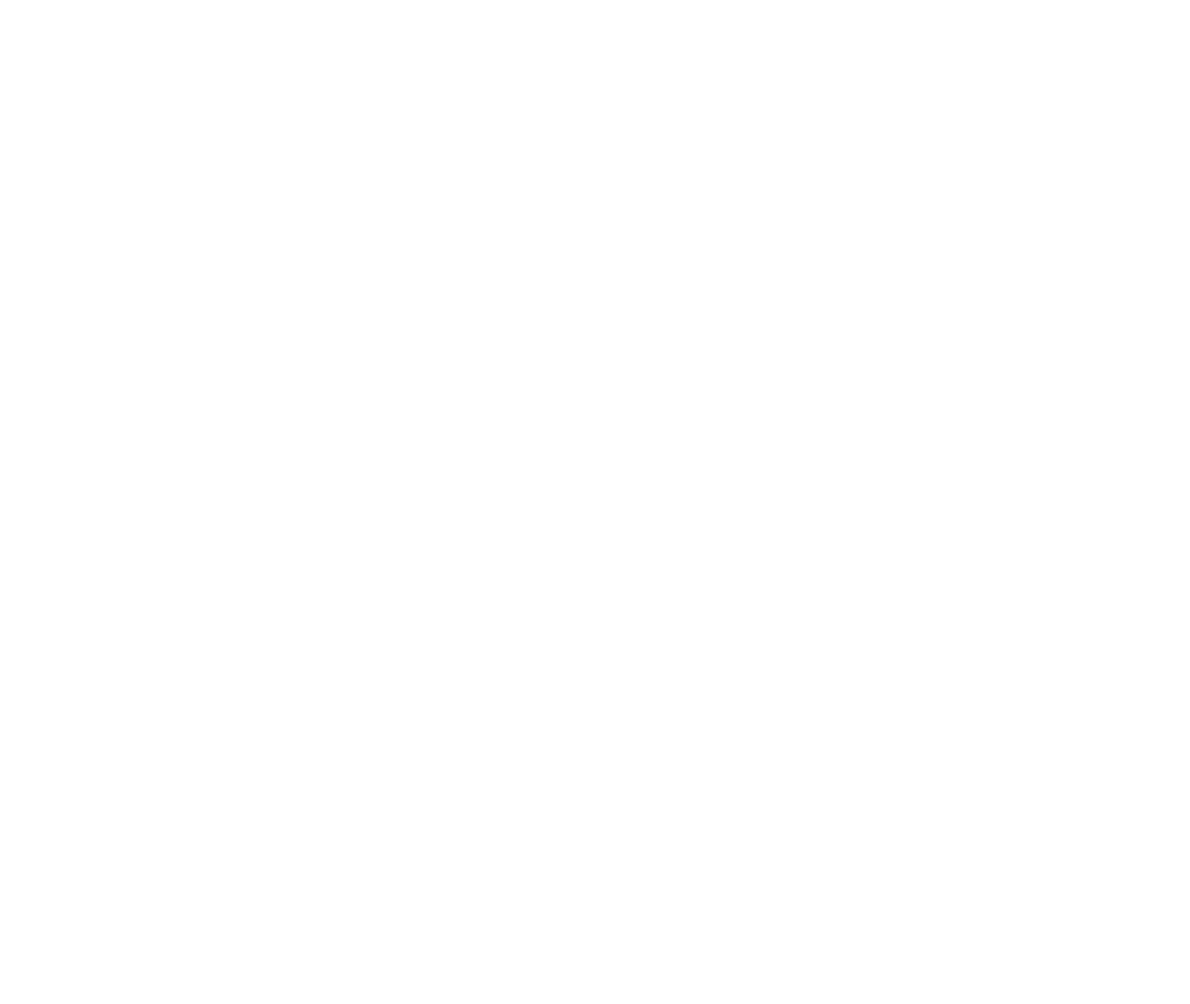
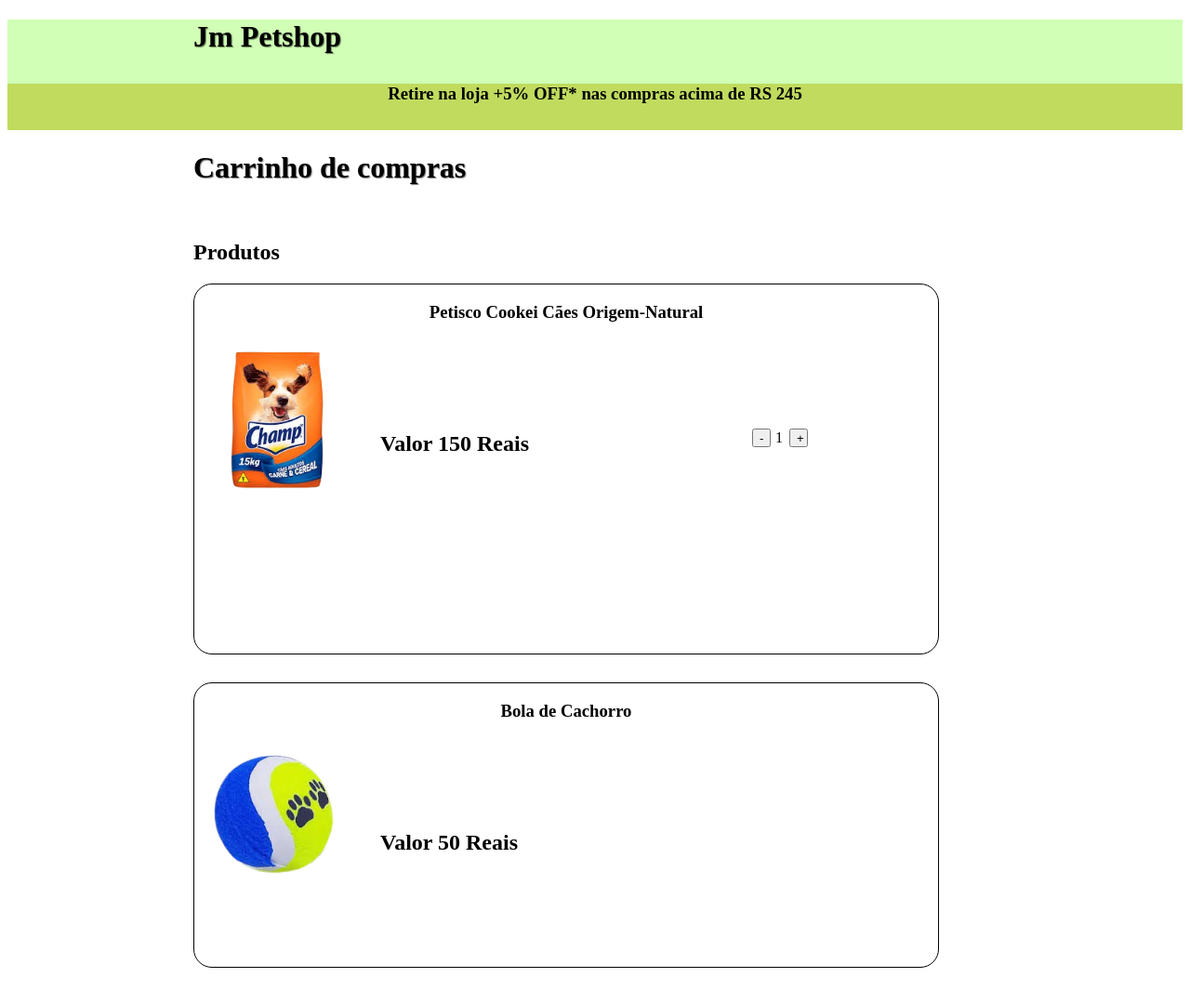
Before and after one commit to JoaoMarcos085/atividadesSenai, a plain HTML site: page jm3/comprar.html in a window 1280 px wide. Shown: the top 1080 px of the page at 93% size. Before the commit the page ends 800 px from the top, so only its background shows below. Drawn offline with Linux system fonts and the light colour scheme.

Commit message:
Add files via upload

```diff
--- a/jm3/comprar.html
+++ b/jm3/comprar.html
@@ -0,0 +1,63 @@
+<!DOCTYPE html>
+<html lang="en">
+<head>
+    <meta charset="UTF-8">
+    <meta name="viewport" content="width=device-width, initial-scale=1.0">
+    <title>Document</title>
+    <link rel="stylesheet" href="comprar2.css">
+</head>
+    <header>
+        <h1>Jm Petshop</h1>
+    </header>
+<body>
+
+    <section class="kk">
+        <h3>Retire na loja +5% OFF* nas compras acima de RS 245</h3>
+    </section>
+
+    <div class="com">
+        <h1>Carrinho de compras</h1>
+        <BR/>
+        <h2>Produtos</h2>
+
+    </div>
+
+    <section class="im">
+        <h3>Petisco Cookei Cães Origem-Natural</h3>
+        <img src="imagem/images-removebg-preview.png" alt="imgx" width="175">
+        <h2 class="valor">Valor 150 Reais</h2>
+        <button class="buto">-</button>
+        <p>1</p>
+        <button class="but">+</button>
+
+    </section>
+
+    <div class="im2">
+        <h3>Bola de Cachorro</h3>
+        <img src="imagem/transferir-removebg-preview (1).png" alt="img2" width="175">
+        <h2 class="bola">Valor 50 Reais</h2>
+
+
+    </div>
+
+    <div class="cep">
+        <h1>Consultar CEP</h1>
+        <label for="cepInput">Digite o Cep</label>
+        <input type="text">
+    </div>
+    <div class="cpf">
+        <label for="cepInput">Digite o nome</label>
+        <input type="text">
+    </div>
+    <div class="nome">
+        <label for="cepInput">Digite o Cpf</label>
+        <input type="text">
+    </div>
+
+
+
+
+
+
+</body>
+</html>
--- /dev/null
+++ b/jm3/comprar2.css
@@ -0,0 +1,117 @@
+header{
+    background-color: rgb(208, 255, 181);
+    height: 100px;
+
+}
+
+header h1{
+    margin-left: 200px
+
+}
+
+h1{
+    text-shadow: 1px 1px 1px rgba(0, 0, 0, 0.5);
+
+}
+
+.kk{
+    background-color: rgb(192, 219, 94);
+    text-align: center;
+    height: 50px;
+    margin-top: -50px;
+}
+
+.com h1, h2{
+    margin-left: 200px
+
+}
+
+.im{
+    border: 1px solid black;
+    width: 800px;
+    margin-left: 200px;
+    border-radius: 20px;
+    background-color: rgba(255, 255, 255, 0.616);
+
+}
+
+.im2{
+    border: 1px solid black;
+    width: 800px;
+    margin-left: 200px;
+    margin-top: 30px;
+    border-radius: 20px;
+    background-color: rgb(255, 255, 255);
+}
+
+body{
+    background-color: rgb(255, 255, 255);
+}
+
+.im h3{
+    text-align: center;
+
+}
+
+.im2 h3{
+    text-align: center;
+}
+
+.cep{
+    text-align: center;
+    margin-top: 500px;
+}
+
+.cpf{
+    text-align: center;
+    margin-top: 25px;
+}
+
+.nome{
+    text-align: center;
+    margin-top: 25px;
+}
+
+.valor{
+    margin-left: 200px;
+}
+
+.im h2{
+    position: relative;
+    top: -100px;
+
+}
+
+.bola{
+    margin-left: 200px;
+}
+
+.im2 h2{
+    position: relative;
+    top: -100px;
+}
+
+.buto{
+    position: relative;
+    height: 20px;
+    width: 20px;
+    margin-left: 600px;
+    top: -150px;
+
+}
+
+.im p{
+    position: relative;
+    height: 20px;
+    width: 20px;
+    margin-left: 625px;
+    top: -185px;
+}
+
+.but{
+    position: relative;
+    height: 20px;
+    width: 20px;
+    margin-left: 640px;
+    top: -222px;
+}
--- a/jm3/style.css
+++ b/jm3/style.css
@@ -74,7 +74,7 @@ button{
     width: 150px;
     height: 50px;
     font-size: 18px;
-    background-color: rgb(26, 219, 0);
+    background-color: rgba(135, 248, 120, 0);
     border-style: solid;
     border-width: 5px;
 
```
Also changed, not shown: jm3/imagem/ORIGEM-COOKIEFIT.webp (added), jm3/imagem/Origem-Natural.webp (added), jm3/imagem/images-removebg-preview.png (added), jm3/imagem/transferir-removebg-preview (1).png (added).
